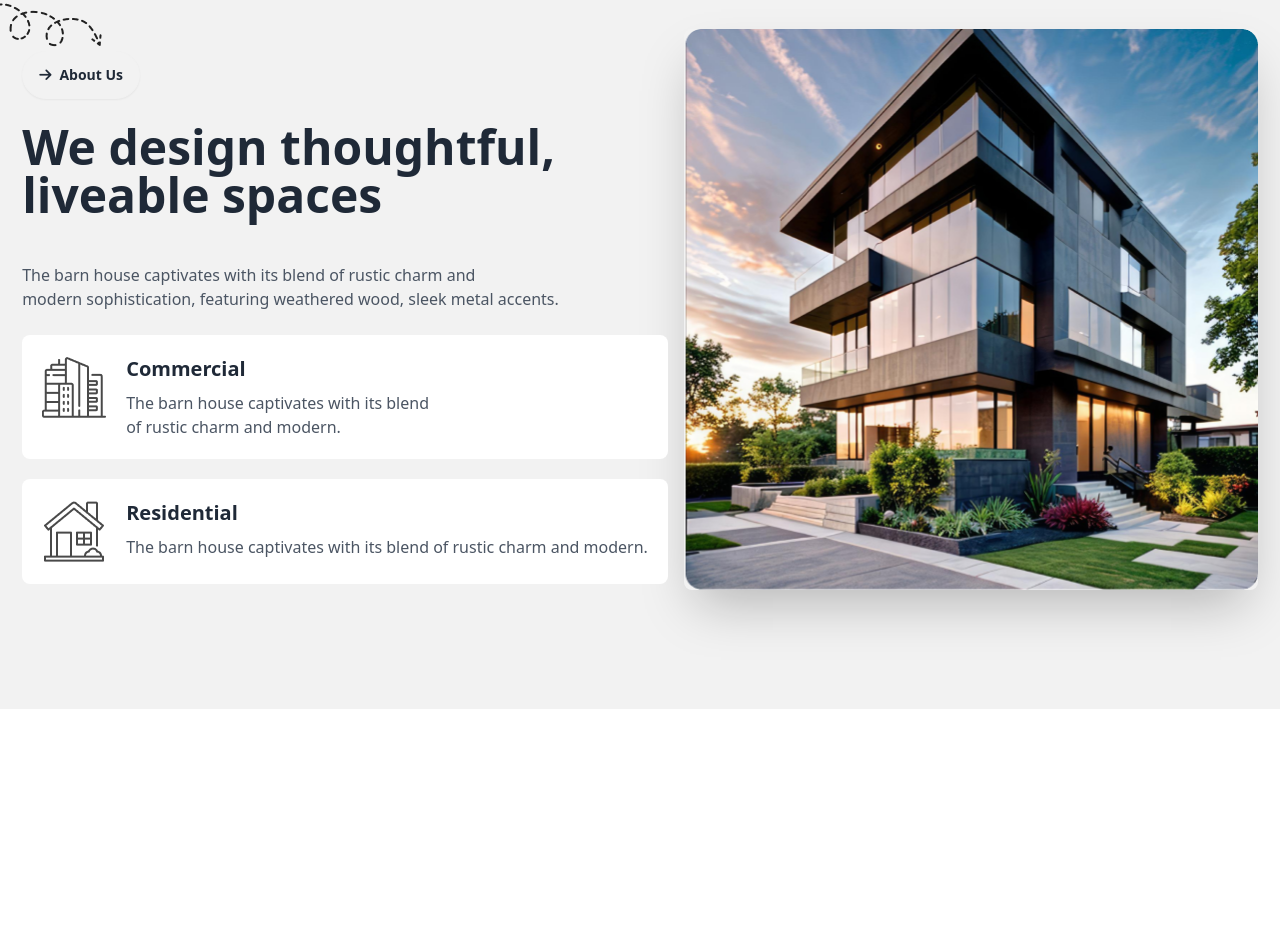
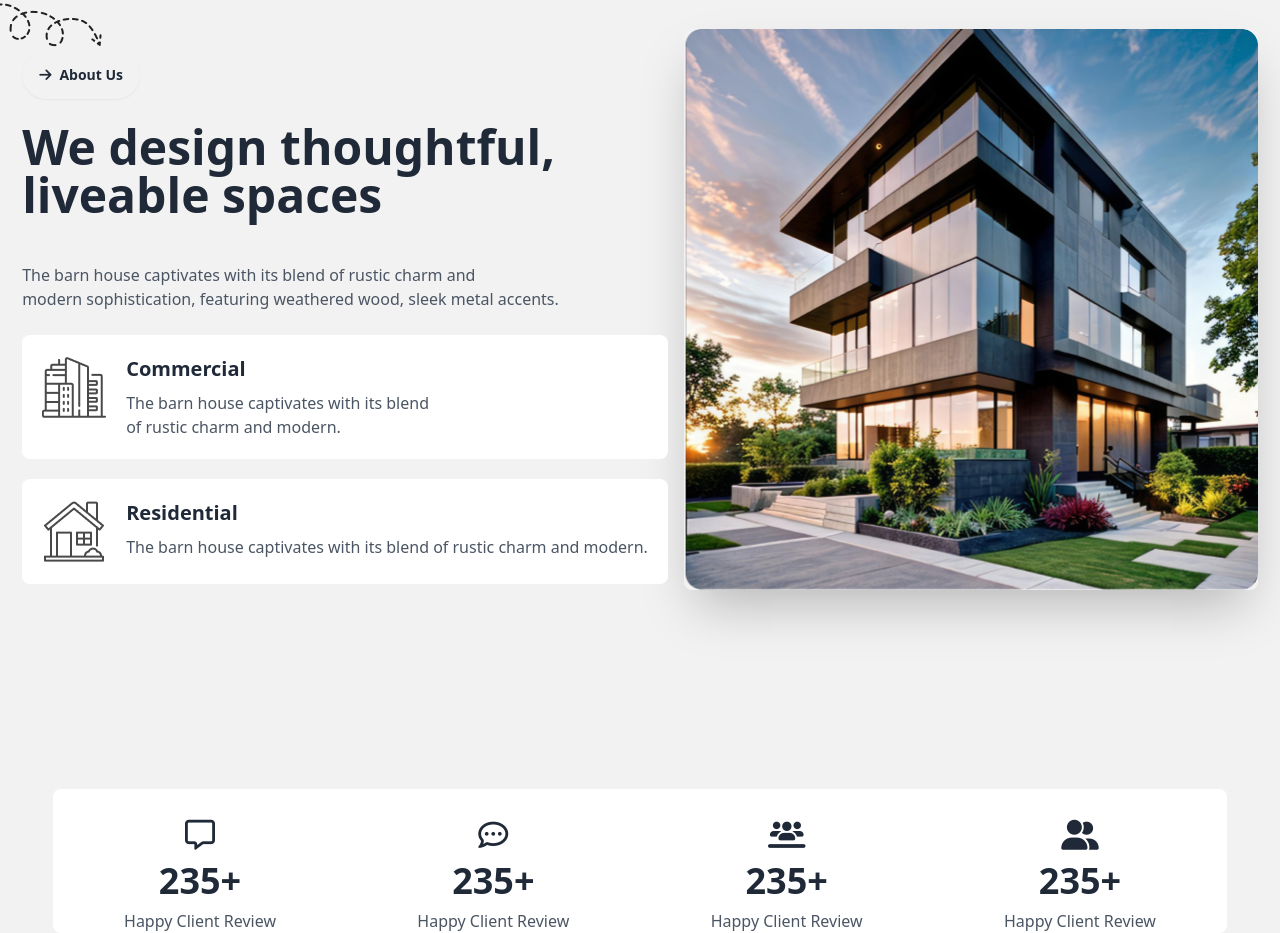
Before and after one commit to sanjoynath-coder/B10-Assignment-03, a plain HTML site: page index.html in a window 1280 px wide. Shown: the part 1103-2036 px from the top of the page. Before the commit the page ends 1812 px from the top, so only its background shows below. Drawn offline with nearby package versions, Linux system fonts and the light colour scheme.

Commit message:
rating section done

```diff
--- a/index.html
+++ b/index.html
@@ -99,7 +99,9 @@
          </section>
     </header>
     <main>
-        <!-- About Us Section -->
+        <!-- three section bg color -->
+       <section class="bg-base-200 ">
+         <!-- About Us Section -->
          <section>
             <div class="hero bg-base-200 min-h-screen ">
                 <div class="hero-content flex-col lg:flex-row-reverse">
@@ -142,6 +144,38 @@
                 </div>
               </div>
          </section>
+
+         <!-- Rating section -->
+          <section class="mt-20">
+            <div class="bg-white w-11/12 mx-auto grid grid-cols-1 space-y-7 rounded-lg md:grid-cols-2 lg:grid-cols-4">
+                <!-- card-1 -->
+                <div class="text-center mt-7">
+                            <i class="fa-regular fa-message text-3xl"></i>
+                    <h3 class="text-4xl font-bold mt-2">235+</h3>
+                    <p class="text-base text-gray-600 mt-2">Happy Client Review</p>
+                </div>
+                <!-- card-2 -->
+                <div class="text-center">
+                    <i class="fa-regular fa-comment-dots text-3xl"></i>
+                    <h3 class="text-4xl font-bold mt-2">235+</h3>
+                    <p class="text-base text-gray-600 mt-2">Happy Client Review</p>
+                </div>
+                <!-- card-3 -->
+                <div class="text-center">
+                    <i class="fa-solid fa-users-line text-3xl"></i>
+                    <h3 class="text-4xl font-bold mt-2">235+</h3>
+                    <p class="text-base text-gray-600 mt-2">Happy Client Review</p>
+                </div>
+                <!-- card-4 -->
+                <div class="text-center">
+                    <i class="fa-solid fa-user-group text-3xl"></i>
+                    <h3 class="text-4xl font-bold mt-2">235+</h3>
+                    <p class="text-base text-gray-600 mt-2">Happy Client Review</p>
+                </div>
+            </div>
+          </section>
+        <!-- three section bg color end -->
+       </section>
     </main>
     <footer>
 
```
